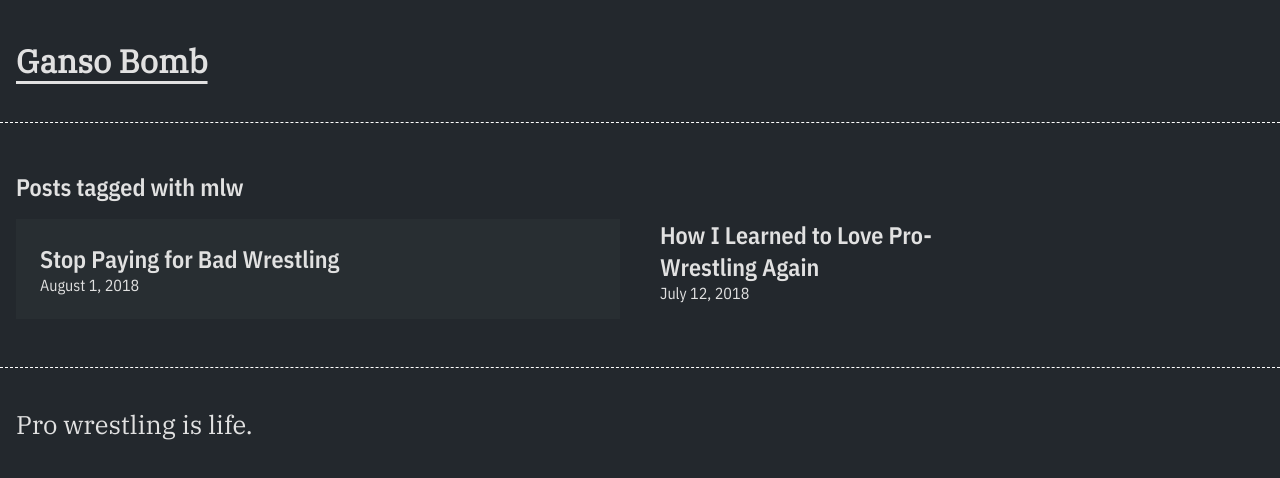
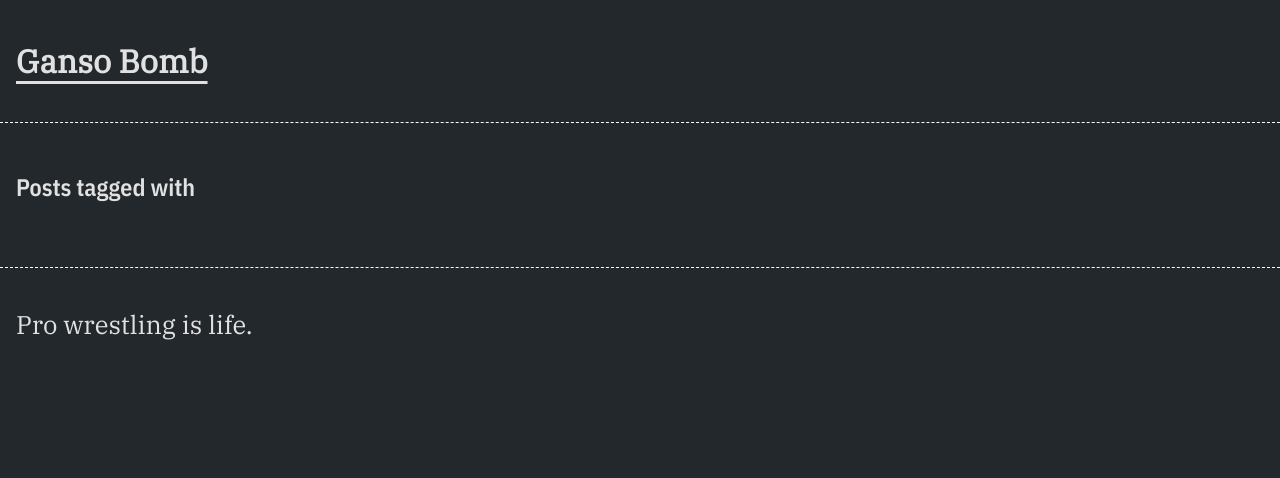
Before and after one commit to coreymcollins/gansobomb-next, a Next.js app: page /tag/mlw in a window 1280 px wide. Shown: the top 478 px of the page. Built offline with nearby package versions, Linux system fonts and the light colour scheme.

Commit message:
removes dynamic content from tage page for testing

```diff
--- a/app/tag/[slug]/page.tsx
+++ b/app/tag/[slug]/page.tsx
@@ -5,20 +5,13 @@ import PostPreview from '@/components/PostPreview';
 
 const TagArchive = ( props: any ) => {
 
-    const thesePosts = getAllPostsByTag( props.params.slug );
-
-    const postPreviews = thesePosts.map( ( post ) => (
-        <PostPreview key={post.slug} {...post} />
-    ));
-
     return (
         <main>
             <PageHeader />
             <div className="page-interior">
-                <h2>Posts tagged with {props.params.slug}</h2>
+                <h2>Posts tagged with</h2>
             </div>
             <div className="post-grid">
-                {postPreviews}
             </div>
             <PageFooter />
         </main>
```
